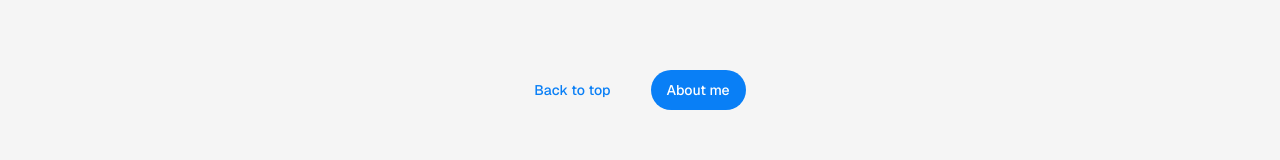
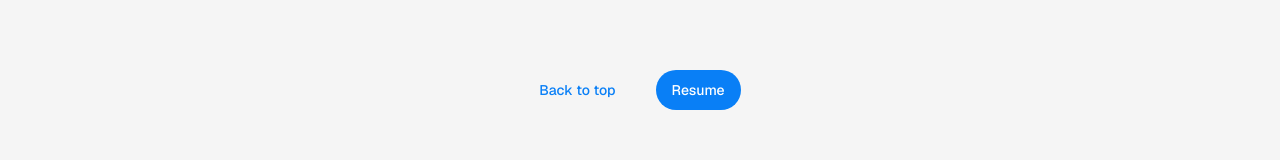
Before and after one commit to duyhung-tran/duyhung-tran.github.io, a Next.js app: page / in a window 1280 px wide. Shown: the part 2790-2950 px from the top of the page. Built offline with nearby package versions, Linux system fonts and the light colour scheme.

Commit message:
Update page.tsx

```diff
--- a/app/page.tsx
+++ b/app/page.tsx
@@ -149,7 +149,7 @@ export default function Home2() {
 
             <div className="flex items-center justify-center gap-10">
                 <MyButton variant="hyperlink" text="Back to top" link="#top" textSize="text-sm" target="_self"/>
-                <MyButton variant="blue-button" text="About me" link="/about" target="_self" textSize="text-sm"/>
+              <MyButton variant="blue-button" text="Resume" link="https://drive.google.com/file/d/1CrubhoYF0ok5oFfJT3Ffxlkr6Jp0p8Jk/view?usp=sharing" textSize="text-sm" target="_blank"/>
             </div>
 
             <div className="-mb-2"></div>
```
